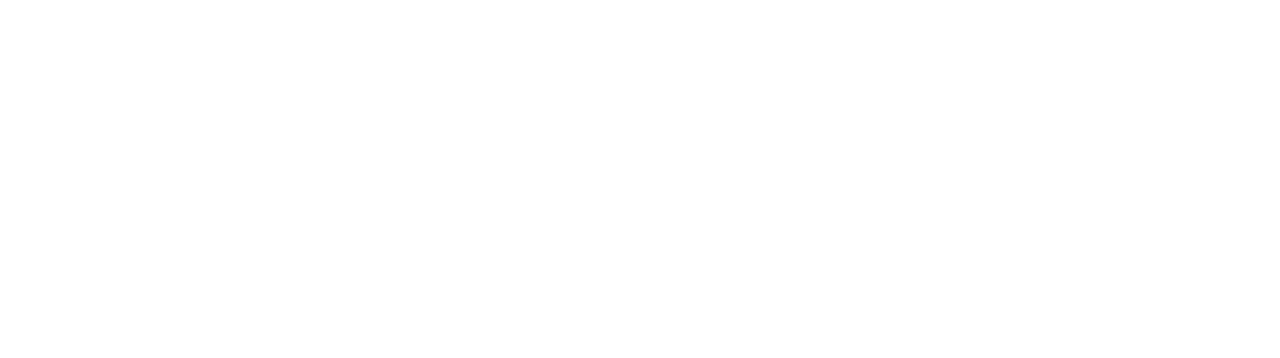
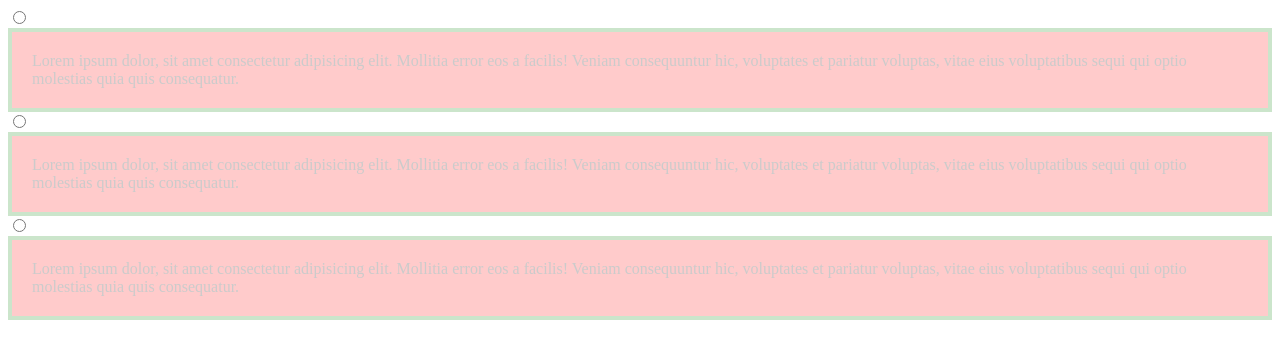
Before and after one commit to SayhanA/radio_input_css_style, a plain HTML site: page index.html in a window 1280 px wide. Drawn offline with Linux system fonts and the light colour scheme.

Commit message:
first add

```diff
--- a/index.html
+++ b/index.html
@@ -1,13 +1,54 @@
 <!DOCTYPE html>
 <html lang="en">
 <head>
-    <meta charset="UTF-8">
-    <meta http-equiv="X-UA-Compatible" content="IE=edge">
-    <meta name="viewport" content="width=device-width, initial-scale=1.0">
-    <link rel="icon" href="images/cup.png">
-    <title>Tea House Practice repository</title>
+  <meta charset="UTF-8">
+  <meta http-equiv="X-UA-Compatible" content="IE=edge">
+  <meta name="viewport" content="width=device-width, initial-scale=1.0">
+  <title>Document</title>
+  <style>
+    .label,.label-2,.label-3{
+      display: block;
+      border: 4px solid green;
+      padding: 20px;
+      background-color: red;
+      opacity: .2;
+    }
+    .card-1:checked ~ .label{
+      opacity: 1;
+    }
+    .card-2:checked ~ .label-2{
+      opacity: 1;
+    }
+    .card-3:checked ~ .label-3{
+      opacity: 1;
+    }
+
+  </style>
 </head>
 <body>
 
+<input type="radio" name="card" id="card-1" class="card-1">
+<label for="card-1" class="label">
+  <div class="div-1">
+    Lorem ipsum dolor, sit amet consectetur adipisicing elit. Mollitia error eos a facilis! Veniam consequuntur hic, voluptates et pariatur voluptas, vitae eius voluptatibus sequi qui optio molestias quia quis consequatur.
+  </div>
+</label>
+
+<input type="radio" name="card" id="card-2" class="card-2">
+<label for="card-2" class="label-2">
+  <div class="div-2">
+    Lorem ipsum dolor, sit amet consectetur adipisicing elit. Mollitia error eos a facilis! Veniam consequuntur hic, voluptates et pariatur voluptas, vitae eius voluptatibus sequi qui optio molestias quia quis consequatur.
+  </div>
+</label>
+
+<input type="radio" name="card" id="card-3" class="card-3">
+<label for="card-3" class="label-3">
+  <div class="div-3">
+    Lorem ipsum dolor, sit amet consectetur adipisicing elit. Mollitia error eos a facilis! Veniam consequuntur hic, voluptates et pariatur voluptas, vitae eius voluptatibus sequi qui optio molestias quia quis consequatur.
+  </div>
+</label>
+
+
+
 </body>
 </html>
```
Also changed, not shown: tailwind.config.js (added, +8 -0 lines).
